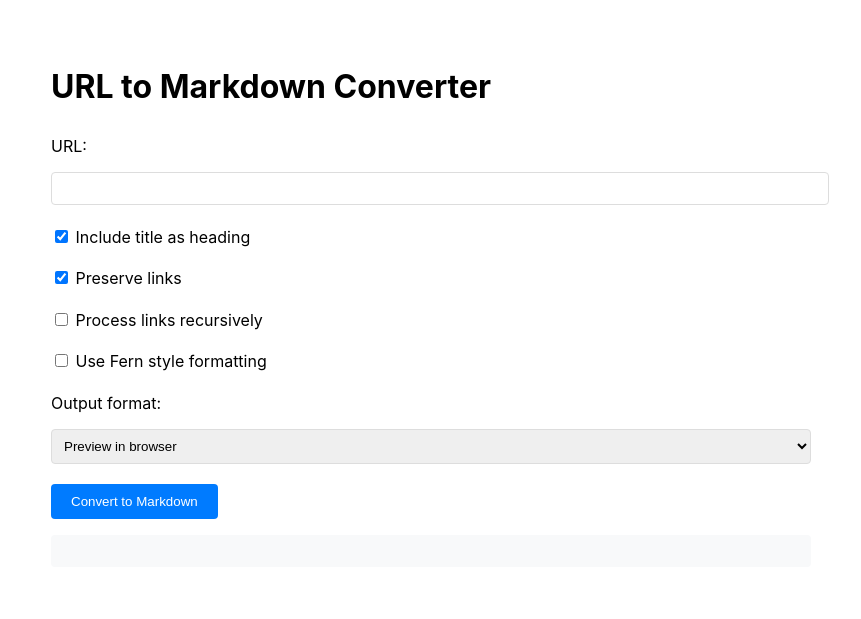
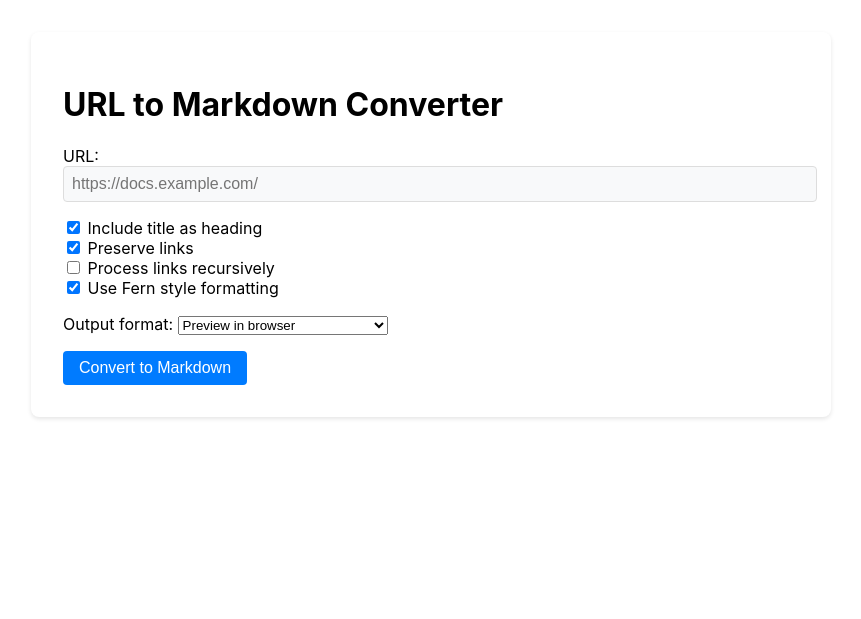
Before and after one commit to cdonel707/md2url, a FastAPI app: page / in a window 1280 px wide. Shown: the top 619 px of the page, without its empty margins (209-1070 px from the left). Run offline with FastAPI, Linux system fonts and the light colour scheme; some libraries are stand-ins or nearby versions.

Commit message:
v 21 better UI

```diff
--- a/app/templates/index.html
+++ b/app/templates/index.html
@@ -1,177 +1,242 @@
 <!DOCTYPE html>
-<html lang="en">
+<html>
 <head>
-    <meta charset="UTF-8">
-    <meta name="viewport" content="width=device-width, initial-scale=1.0">
     <title>URL to Markdown Converter</title>
     <style>
         body {
-            font-family: -apple-system, BlinkMacSystemFont, "Segoe UI", Roboto, "Helvetica Neue", Arial, sans-serif;
-            line-height: 1.6;
-            padding: 20px;
+            font-family: -apple-system, BlinkMacSystemFont, 'Segoe UI', Roboto, sans-serif;
             max-width: 800px;
-            margin: 0 auto;
+            margin: 2rem auto;
+            padding: 0 1rem;
         }
         .container {
-            padding: 20px;
+            background: white;
+            padding: 2rem;
+            border-radius: 8px;
+            box-shadow: 0 2px 4px rgba(0,0,0,0.1);
         }
         .form-group {
             margin-bottom: 1rem;
         }
-        label {
-            display: block;
-            margin-bottom: 0.5rem;
-        }
         input[type="text"] {
             width: 100%;
-            padding: 8px;
-            margin: 4px 0;
+            padding: 0.5rem;
+            font-size: 1rem;
             border: 1px solid #ddd;
             border-radius: 4px;
+            background: #f8f9fa;
+        }
+        .checkbox-group {
+            margin: 1rem 0;
         }
         button {
             background: #007bff;
             color: white;
             border: none;
-            padding: 10px 20px;
+            padding: 0.5rem 1rem;
             border-radius: 4px;
             cursor: pointer;
+            font-size: 1rem;
         }
-        button:hover {
-            background: #0056b3;
+        button:disabled {
+            background: #ccc;
+            cursor: not-allowed;
         }
-        #result {
+        .loading {
+            display: none;
+            align-items: center;
+            gap: 0.5rem;
+            margin-top: 1rem;
+        }
+        .loading.visible {
+            display: flex;
+        }
+        .spinner {
+            width: 20px;
+            height: 20px;
+            border: 3px solid #f3f3f3;
+            border-top: 3px solid #007bff;
+            border-radius: 50%;
+            animation: spin 1s linear infinite;
+        }
+        .preview {
             margin-top: 1rem;
             padding: 1rem;
             background: #f8f9fa;
             border-radius: 4px;
-            white-space: pre-wrap;
-            font-family: monospace;
+            display: none;
         }
-        .output-options {
+        .preview.visible {
+            display: block;
+        }
+        .error {
+            color: #dc3545;
             margin-top: 1rem;
-            padding: 1rem;
-            background: #f8f9fa;
-            border-radius: 4px;
+            display: none;
         }
-        select {
-            width: 100%;
-            padding: 8px;
-            margin: 4px 0;
-            border: 1px solid #ddd;
-            border-radius: 4px;
+        .error.visible {
+            display: block;
+        }
+        @keyframes spin {
+            0% { transform: rotate(0deg); }
+            100% { transform: rotate(360deg); }
         }
     </style>
 </head>
 <body>
     <div class="container">
         <h1>URL to Markdown Converter</h1>
-        <form id="convertForm">
+
         <div class="form-group">
             <label for="url">URL:</label>
-                <input type="text" id="url" name="url" required>
+            <input type="text" id="url" name="url" placeholder="https://docs.example.com/" required>
         </div>
 
-            <!-- Title Option -->
-            <div class="form-group">
-                <label>
-                    <input type="checkbox" name="title" id="title" checked>
-                    Include title as heading
-                </label>
+        <div class="checkbox-group">
+            <div>
+                <input type="checkbox" id="title" name="title" checked>
+                <label for="title">Include title as heading</label>
+            </div>
+            <div>
+                <input type="checkbox" id="links" name="links" checked>
+                <label for="links">Preserve links</label>
+            </div>
+            <div>
+                <input type="checkbox" id="recursive" name="recursive">
+                <label for="recursive">Process links recursively</label>
+            </div>
+            <div>
+                <input type="checkbox" id="fern" name="fern" checked>
+                <label for="fern">Use Fern style formatting</label>
+            </div>
         </div>
 
-            <!-- Links Option -->
-            <div class="form-group">
-                <label>
-                    <input type="checkbox" name="links" id="links" checked>
-                    Preserve links
-                </label>
-            </div>
-
-            <!-- Recursive Option -->
-            <div class="form-group">
-                <label>
-                    <input type="checkbox" name="recursive" id="recursive">
-                    Process links recursively
-                </label>
-            </div>
-
-            <!-- Fern Formatting Option -->
-            <div class="form-group">
-                <label>
-                    <input type="checkbox" name="use_fern" id="use_fern">
-                    Use Fern style formatting
-                </label>
-            </div>
-
-            <!-- Output Format -->
         <div class="form-group">
             <label for="output">Output format:</label>
-                <select name="output" id="output">
+            <select id="output" name="output">
                 <option value="preview">Preview in browser</option>
                 <option value="download">Download as file</option>
                 <option value="zip">Download as ZIP (for recursive)</option>
             </select>
         </div>
 
-            <button type="submit">Convert to Markdown</button>
-        </form>
-        <pre id="result"></pre>
+        <button id="convert">Convert to Markdown</button>
+
+        <div class="loading">
+            <div class="spinner"></div>
+            <span class="status">Converting...</span>
+        </div>
+
+        <div class="error"></div>
+        <pre class="preview"></pre>
     </div>
 
     <script>
-        document.getElementById('convertForm').onsubmit = async (e) => {
-            e.preventDefault();
-            const form = e.target;
-            const url = new URL('/convert', window.location.href);
+        const form = {
+            url: document.getElementById('url'),
+            title: document.getElementById('title'),
+            links: document.getElementById('links'),
+            recursive: document.getElementById('recursive'),
+            fern: document.getElementById('fern'),
+            output: document.getElementById('output'),
+            convert: document.getElementById('convert'),
+            loading: document.querySelector('.loading'),
+            status: document.querySelector('.status'),
+            error: document.querySelector('.error'),
+            preview: document.querySelector('.preview')
+        };
 
-            // Add form parameters
-            url.searchParams.set('url', form.url.value);
-            url.searchParams.set('title', form.title.checked);
-            url.searchParams.set('links', form.links.checked);
-            url.searchParams.set('recursive', form.recursive.checked);
-            url.searchParams.set('use_fern', form.use_fern.checked);
-            url.searchParams.set('output', form.output.value);
+        // Update output options based on recursive selection
+        form.recursive.addEventListener('change', () => {
+            if (form.recursive.checked) {
+                form.output.value = 'zip';
+                form.output.disabled = true;
+            } else {
+                form.output.disabled = false;
+            }
+        });
 
+        // Validate URL as user types
+        form.url.addEventListener('input', () => {
+            const isValid = /^https?:\/\/.+/.test(form.url.value);
+            form.convert.disabled = !isValid;
+            if (!isValid && form.url.value) {
+                form.error.textContent = 'Please enter a valid URL starting with http:// or https://';
+                form.error.classList.add('visible');
+            } else {
+                form.error.classList.remove('visible');
+            }
+        });
+
+        form.convert.addEventListener('click', async () => {
             try {
-                const response = await fetch(url);
-                const contentType = response.headers.get('content-type');
+                // Show loading state
+                form.loading.classList.add('visible');
+                form.convert.disabled = true;
+                form.preview.classList.remove('visible');
+                form.error.classList.remove('visible');
 
-                if (contentType && contentType.includes('application/zip')) {
+                // Build URL with parameters
+                const params = new URLSearchParams({
+                    url: form.url.value,
+                    title: form.title.checked,
+                    links: form.links.checked,
+                    recursive: form.recursive.checked,
+                    use_fern: form.fern.checked,
+                    output: form.output.value
+                });
+
+                // Make request
+                const response = await fetch(`/convert?${params}`);
+
+                if (!response.ok) {
+                    throw new Error(`Error: ${response.statusText}`);
+                }
+
+                if (form.recursive.checked || form.output.value === 'zip') {
                     // Handle ZIP download
                     const blob = await response.blob();
-                    const downloadUrl = window.URL.createObjectURL(blob);
+                    const url = window.URL.createObjectURL(blob);
                     const a = document.createElement('a');
-                    a.href = downloadUrl;
+                    a.href = url;
                     a.download = 'markdown-export.zip';
                     document.body.appendChild(a);
                     a.click();
-                    window.URL.revokeObjectURL(downloadUrl);
+                    window.URL.revokeObjectURL(url);
                     document.body.removeChild(a);
-                    document.getElementById('result').textContent = 'Download complete!';
-                } else {
-                    // Handle markdown text
-                    const result = await response.text();
-                    if (form.output.value === 'preview') {
-                        document.getElementById('result').textContent = result;
-                    } else {
+                    form.status.textContent = 'Download complete!';
+                } else if (form.output.value === 'download') {
                     // Handle single file download
-                        const blob = new Blob([result], { type: 'text/markdown' });
-                        const downloadUrl = window.URL.createObjectURL(blob);
+                    const text = await response.text();
+                    const blob = new Blob([text], { type: 'text/markdown' });
+                    const url = window.URL.createObjectURL(blob);
                     const a = document.createElement('a');
-                        a.href = downloadUrl;
+                    a.href = url;
                     a.download = 'converted.md';
                     document.body.appendChild(a);
                     a.click();
-                        window.URL.revokeObjectURL(downloadUrl);
+                    window.URL.revokeObjectURL(url);
                     document.body.removeChild(a);
-                        document.getElementById('result').textContent = 'Download complete!';
-                    }
+                    form.status.textContent = 'Download complete!';
+                } else {
+                    // Show preview
+                    const text = await response.text();
+                    form.preview.textContent = text;
+                    form.preview.classList.add('visible');
+                    form.status.textContent = 'Conversion complete!';
                 }
             } catch (error) {
-                document.getElementById('result').textContent = `Error: ${error.message}`;
+                form.error.textContent = error.message;
+                form.error.classList.add('visible');
+            } finally {
+                // Reset loading state after 2 seconds
+                setTimeout(() => {
+                    form.loading.classList.remove('visible');
+                    form.convert.disabled = false;
+                    form.status.textContent = 'Converting...';
+                }, 2000);
             }
-        };
+        });
     </script>
 </body>
 </html>
```
Lines whose indentation alone changed are shown as unchanged.
